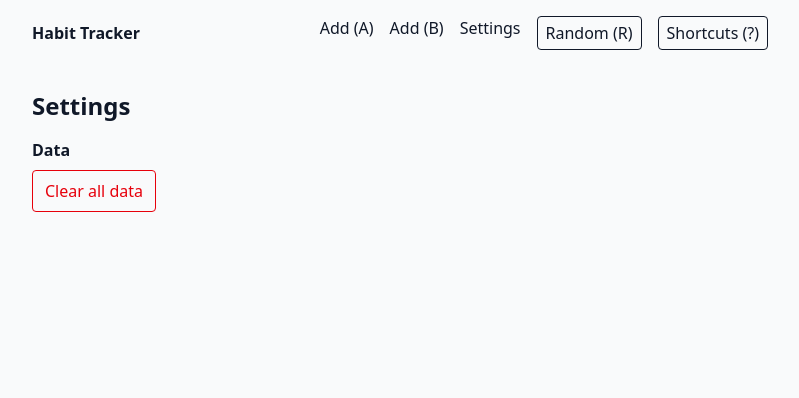
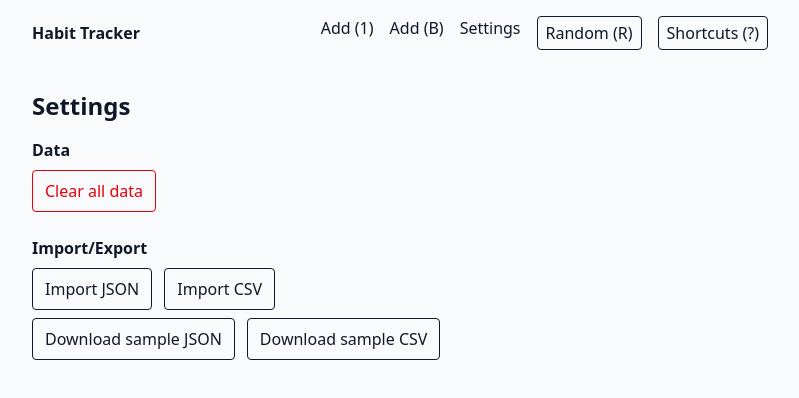
Before and after one commit to MihaKlancnik/Habit-Tracker, a SvelteKit app: page /settings in a window 1280 px wide. Shown: the top 398 px of the page, without its empty margins (240-1039 px from the left). Built offline with nearby package versions, Linux system fonts and the light colour scheme.

Commit message:
Add ProgressChart component and enhance habit import/export functionality

```diff
--- /dev/null
+++ b/src/lib/components/ProgressChart.svelte
@@ -0,0 +1,58 @@
+<script lang="ts">
+  import type { Habit } from '$lib/stores/habits';
+  export let habit: Habit;
+
+  // Compute last N weeks completion percentage (0..100)
+  const WEEKS = 8;
+  const today = new Date();
+  const pad = (n: number) => String(n).padStart(2, '0');
+  const toISO = (d: Date) => `${d.getFullYear()}-${pad(d.getMonth()+1)}-${pad(d.getDate())}`;
+
+  function startOfWeek(d: Date) {
+    const x = new Date(d);
+    const day = x.getDay(); // 0..6 (Sun..Sat)
+    const diff = (day + 6) % 7; // make Monday=0
+    x.setDate(x.getDate() - diff);
+    x.setHours(0,0,0,0);
+    return x;
+  }
+
+  $: bars = (() => {
+    const done = new Set((habit.completions ?? []));
+    const out: { label: string; pct: number }[] = [];
+    let end = startOfWeek(today); // current week start
+    for (let w=0; w<WEEKS; w++) {
+      const weekDays: string[] = [];
+      const cur = new Date(end);
+      for (let i=0;i<7;i++) {
+        weekDays.push(toISO(cur));
+        cur.setDate(cur.getDate()+1);
+      }
+      const hits = weekDays.filter(d => done.has(d)).length;
+      const pct = Math.round((hits/7)*100);
+      const label = `${end.getDate().toString().padStart(2,'0')}.${(end.getMonth()+1).toString().padStart(2,'0')}.`;
+      out.unshift({ label, pct }); // oldest on left
+      end.setDate(end.getDate()-7);
+    }
+    return out;
+  })();
+</script>
+
+<div class="space-y-2">
+  <div class="flex items-end gap-2 h-24">
+    {#each bars as b}
+      <div class="flex flex-col items-center w-6">
+        <div class="w-full bg-gray-200 dark:bg-gray-700 rounded" style={`height:${b.pct}%`}></div>
+      </div>
+    {/each}
+  </div>
+  <div class="flex justify-between text-xs text-gray-500">
+    {#each bars as b}
+      <span>{b.label}</span>
+    {/each}
+  </div>
+</div>
+
+<style>
+  .w-6 { width: 16px; }
+</style>
--- a/src/lib/csv.ts
+++ b/src/lib/csv.ts
@@ -1,5 +1,6 @@
 // src/lib/csv.ts
-import type { Habit } from '$lib/stores/habits';
+import type { Habit, UnknownHabit } from '$lib/stores/habits';
+import { normalizeHabit } from '$lib/stores/habits';
 
 // Convert the list of habits to CSV text
 export function habitsToCSV(rows: Habit[]): string {
@@ -32,3 +33,76 @@ export function downloadCSV(filename: string, csv: string) {
   a.click();
   URL.revokeObjectURL(url);
 }
+
+// Parse CSV text into Habit[] (best-effort)
+export function parseCSV(text: string): Habit[] {
+  const lines = text.split(/\r?\n/).filter(Boolean);
+  if (lines.length === 0) return [];
+  const header = lines[0].split(',').map((h) => h.trim().replace(/^"|"$/g, ''));
+  const idx = (name: string) => header.findIndex((h) => h.toLowerCase() === name.toLowerCase());
+  const iId = idx('id');
+  const iName = idx('name');
+  const iDesc = idx('description');
+  const iCreated = idx('createdAt');
+  const iCompl = idx('completions');
+
+  const out: Habit[] = [];
+  for (let r = 1; r < lines.length; r++) {
+    const row = safeCSVSplit(lines[r]);
+    const raw: UnknownHabit = {
+      id: pick(row, iId),
+      name: pick(row, iName),
+      description: pick(row, iDesc),
+      createdAt: pick(row, iCreated),
+      completions: (pick(row, iCompl) || '')
+        .split(';')
+        .map((s) => s.trim())
+        .filter(Boolean)
+    };
+    out.push(normalizeHabit(raw));
+  }
+  return out;
+}
+
+function pick(row: string[], idx: number) {
+  return idx >= 0 && idx < row.length ? row[idx] : '';
+}
+
+// Simple CSV splitter that respects quoted cells
+function safeCSVSplit(line: string): string[] {
+  const out: string[] = [];
+  let cur = '';
+  let q = false;
+  for (let i = 0; i < line.length; i++) {
+    const ch = line[i];
+    if (ch === '"') {
+      if (q && line[i + 1] === '"') {
+        cur += '"';
+        i++;
+      } else {
+        q = !q;
+      }
+    } else if (ch === ',' && !q) {
+      out.push(cur);
+      cur = '';
+    } else {
+      cur += ch;
+    }
+  }
+  out.push(cur);
+  return out.map((cell) => cell.replace(/^"|"$/g, ''));
+}
+
+// Parse JSON string into Habit[]
+export function parseJSON(text: string): Habit[] {
+  try {
+    const data: unknown = JSON.parse(text);
+  if (Array.isArray(data)) return (data as unknown[]).map((v) => normalizeHabit(v as UnknownHabit));
+    if (data && typeof data === 'object' && Array.isArray((data as Record<string, unknown>).habits)) {
+  return ((data as Record<string, unknown>).habits as unknown[]).map((v) => normalizeHabit(v as UnknownHabit));
+    }
+    return [];
+  } catch {
+    return [];
+  }
+}
--- a/src/lib/stores/habits.ts
+++ b/src/lib/stores/habits.ts
@@ -15,8 +15,8 @@ export const todayISO = () => {
   return `${d.getFullYear()}-${pad(d.getMonth() + 1)}-${pad(d.getDate())}`;
 };
 
-type UnknownHabit = Record<string, unknown> | null | undefined;
-function normalizeHabit(x: UnknownHabit): Habit {
+export type UnknownHabit = Record<string, unknown> | null | undefined;
+export function normalizeHabit(x: UnknownHabit): Habit {
   return {
     id: String(x?.id ?? (typeof crypto !== 'undefined' && crypto.randomUUID ? crypto.randomUUID() : Math.random().toString(36).slice(2))),
     name: String(x?.name ?? 'Unnamed'),
@@ -113,6 +113,26 @@ export function setTodayAll(done: boolean) {
   );
 }
 
+export function importHabits(items: UnknownHabit[] | Habit[], mode: 'replace' | 'append' = 'append') {
+  const norm = (items ?? []).map(normalizeHabit);
+  if (mode === 'replace') {
+    habits.set(norm);
+    return;
+  }
+  // append with de-dup by id (keep existing on conflict)
+  habits.update((list) => {
+    const seen = new Set(list.map((h) => h.id));
+    const merged = [...list];
+    for (const h of norm) {
+      if (!seen.has(h.id)) {
+        merged.push(h);
+        seen.add(h.id);
+      }
+    }
+    return merged;
+  });
+}
+
 export function calcStreak(h: Habit): number {
   const done = new Set(h.completions ?? []);
   let streak = 0;
--- a/src/routes/+layout.svelte
+++ b/src/routes/+layout.svelte
@@ -17,7 +17,7 @@
   if (browser) {
     onMount(() => {
       const onKey = (e: KeyboardEvent) => {
-        if (e.key.toLowerCase() === 'a') {
+        if (e.key === '1') {
           window.location.href = '/add';
         } else if (e.key.toLowerCase() === 'r') {
           goRandom();
@@ -42,13 +42,13 @@
   let showHelp = false;
 </script>
 
-<!-- ⬇️ The magic: class:dark toggles .dark on THIS root container -->
+
 <div class:dark={$theme === 'dark'}
      class="min-h-screen bg-gray-50 dark:bg-gray-900 text-gray-900 dark:text-gray-100">
   <header class="max-w-3xl mx-auto px-4 py-4 flex items-center justify-between">
     <a href="/" class="font-semibold">Habit Tracker</a>
     <nav class="flex gap-4">
-      <a href="/add">Add (A)</a>
+  <a href="/add">Add (1)</a>
       <a href="/add-b">Add (B)</a>
       <a href="/settings">Settings</a>
       <button type="button" class="rounded border px-2 py-1" on:click={goRandom}>Random (R)</button>
@@ -65,7 +65,7 @@
     <div class="bg-white dark:bg-gray-800 text-gray-900 dark:text-gray-100 rounded shadow p-4 w-full max-w-md">
       <h2 class="text-lg font-semibold mb-2">Keyboard shortcuts</h2>
       <ul class="list-disc pl-5 space-y-1">
-        <li><strong>A</strong> — Add habit</li>
+  <li><strong>1</strong> — Add habit</li>
         <li><strong>R</strong> — Random habit</li>
         <li><strong>?</strong> — Toggle this help</li>
       </ul>
--- a/src/routes/habit/[id]/+page.svelte
+++ b/src/routes/habit/[id]/+page.svelte
@@ -1,5 +1,6 @@
 <script lang="ts">
   import { habits, type Habit, toggleDate, todayISO, updateHabit } from '$lib/stores/habits';
+  import ProgressChart from '$lib/components/ProgressChart.svelte';
   import { page } from '$app/stores';
   import { derived } from 'svelte/store';
 
@@ -82,6 +83,8 @@
   </div>
 
   <a href="/" class="underline">← Back</a>
+  <h2 class="font-semibold mt-6 mb-2">Progress (last 8 weeks)</h2>
+  <ProgressChart habit={$current} />
 {:else}
   <p>Habit not found. <a href="/" class="underline">Go back</a></p>
 {/if}
--- a/src/routes/settings/+page.svelte
+++ b/src/routes/settings/+page.svelte
@@ -1,12 +1,56 @@
 <script lang="ts">
   import { theme } from '$lib/stores/theme'; // you can keep/remove the theme store if unused
-  import { habits } from '$lib/stores/habits';
+  import { habits, importHabits } from '$lib/stores/habits';
+  import { parseCSV, parseJSON, habitsToCSV, downloadCSV } from '$lib/csv';
 
   function clearAll() {
     if (!confirm('This will delete ALL habits. Continue?')) return;
     habits.set([]);
     localStorage.removeItem('habits');
     alert('All data cleared.');
+  }
+
+  function onImportJSON(e: Event) {
+    const input = e.target as HTMLInputElement;
+    const file = input.files?.[0];
+    if (!file) return;
+    file.text().then((txt) => {
+      const items = parseJSON(txt);
+      importHabits(items, 'append');
+      alert(`Imported ${items.length} habits from JSON.`);
+      input.value = '';
+    });
+  }
+
+  function onImportCSV(e: Event) {
+    const input = e.target as HTMLInputElement;
+    const file = input.files?.[0];
+    if (!file) return;
+    file.text().then((txt) => {
+      const items = parseCSV(txt);
+      importHabits(items, 'append');
+      alert(`Imported ${items.length} habits from CSV.`);
+      input.value = '';
+    });
+  }
+
+  function downloadSampleJSON() {
+    const sample = [
+      { id: 'demo-1', name: 'Drink water', description: '8 glasses', createdAt: new Date().toISOString(), completions: [] },
+      { id: 'demo-2', name: 'Read 10 pages', createdAt: new Date().toISOString(), completions: [] }
+    ];
+    const blob = new Blob([JSON.stringify({ habits: sample }, null, 2)], { type: 'application/json' });
+    const url = URL.createObjectURL(blob);
+    const a = document.createElement('a');
+    a.href = url; a.download = 'habits-sample.json'; a.click(); URL.revokeObjectURL(url);
+  }
+
+  function downloadSampleCSV() {
+    const sample = [
+      { id: 'demo-1', name: 'Drink water', description: '8 glasses', createdAt: new Date().toISOString(), completions: [] },
+      { id: 'demo-2', name: 'Read 10 pages', createdAt: new Date().toISOString(), completions: [] }
+    ] as any;
+    downloadCSV('habits-sample.csv', habitsToCSV(sample));
   }
 </script>
 
@@ -17,4 +61,24 @@
     <h2 class="font-semibold mb-2">Data</h2>
     <button class="rounded border px-3 py-2 text-red-600" on:click={clearAll}>Clear all data</button>
   </section>
+
+  <section>
+    <h2 class="font-semibold mb-2">Import/Export</h2>
+    <div class="space-y-2">
+      <div class="flex items-center gap-3">
+        <label class="rounded border px-3 py-2 cursor-pointer">
+          Import JSON
+          <input type="file" accept="application/json,.json" class="hidden" on:change={onImportJSON} />
+        </label>
+        <label class="rounded border px-3 py-2 cursor-pointer">
+          Import CSV
+          <input type="file" accept="text/csv,.csv" class="hidden" on:change={onImportCSV} />
+        </label>
+      </div>
+      <div class="flex items-center gap-3">
+        <button class="rounded border px-3 py-2" on:click={downloadSampleJSON}>Download sample JSON</button>
+        <button class="rounded border px-3 py-2" on:click={downloadSampleCSV}>Download sample CSV</button>
+      </div>
+    </div>
+  </section>
 </div>
```
